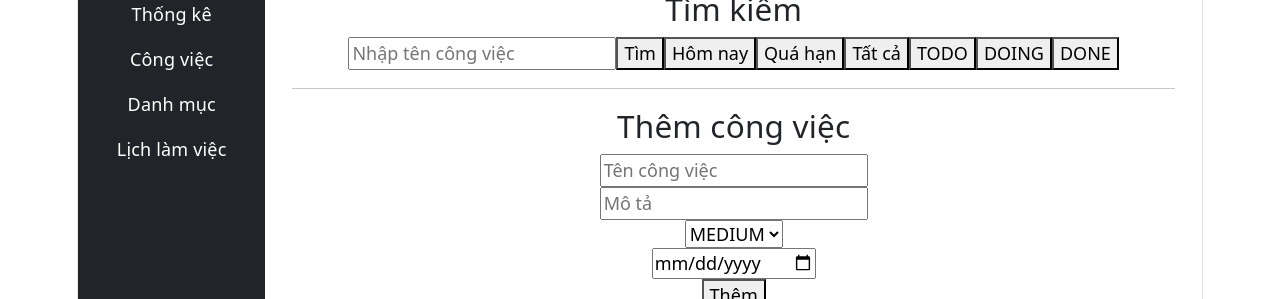
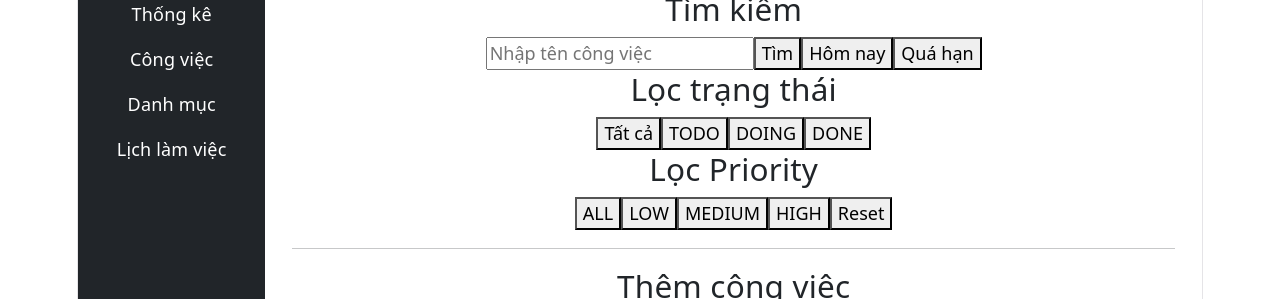
Before and after one commit to Vu-Duc-Vuong/Quan-Ly-Cong-Viec, a React app in the folder frontend/: page /tasks in a window 1280 px wide. Shown: the part 136-435 px from the top of the page. Built offline with nearby package versions, Linux system fonts and the light colour scheme; no server answers; the HTML template or start-up script is replaced by a standard one.

Commit message:
Improve task filters frontend

```diff
--- a/frontend/src/pages/Tasks.jsx
+++ b/frontend/src/pages/Tasks.jsx
@@ -19,11 +19,19 @@ function Tasks() {
 
     const [tasks,setTasks] = useState([]);
 
+    const [allTasks,setAllTasks] = useState([]);
+
 
     const [editId,setEditId] = useState(null);
 
 
     const [keyword,setKeyword] = useState("");
+
+
+    const [statusFilter,setStatusFilter] = useState("ALL");
+
+
+    const [priorityFilter,setPriorityFilter] = useState("ALL");
 
 
 
@@ -40,13 +48,13 @@ function Tasks() {
 
 
 
-
-
     const loadTasks = async()=>{
 
         const response = await getTasks();
 
         setTasks(response.data);
+
+        setAllTasks(response.data);
 
     };
 
@@ -59,7 +67,6 @@ function Tasks() {
         loadTasks();
 
     },[]);
-
 
 
 
@@ -96,7 +103,6 @@ function Tasks() {
             deadline:""
 
         });
-
 
         setEditId(null);
 
@@ -165,7 +171,8 @@ function Tasks() {
 
             priority:task.priority,
 
-            deadline:task.deadline
+            deadline:
+            task.deadline
             ?
             task.deadline.substring(0,10)
             :
@@ -184,25 +191,73 @@ function Tasks() {
 
 
 
+    const applyFilter=(data)=>{
+
+
+        let result=[...data];
+
+
+
+        if(statusFilter!=="ALL"){
+
+            result=result.filter(
+
+                task=>task.status===statusFilter
+
+            );
+
+        }
+
+
+
+
+        if(priorityFilter!=="ALL"){
+
+            result=result.filter(
+
+                task=>task.priority===priorityFilter
+
+            );
+
+        }
+
+
+
+        setTasks(result);
+
+
+    };
+
+
+
+
+
+
+
+
+
     const handleSearch=async()=>{
 
 
         if(!keyword){
 
-            loadTasks();
+            applyFilter(allTasks);
 
             return;
 
         }
 
 
+
         const response = await searchTasks(keyword);
 
 
-        setTasks(response.data);
+        applyFilter(response.data);
 
 
     };
+
+
 
 
 
@@ -216,10 +271,10 @@ function Tasks() {
 
         const response = await getTodayTasks();
 
+
         setTasks(response.data);
 
     };
-
 
 
 
@@ -232,6 +287,7 @@ function Tasks() {
 
         const response = await getOverdueTasks();
 
+
         setTasks(response.data);
 
     };
@@ -243,29 +299,107 @@ function Tasks() {
 
 
 
-
     const handleStatus=(status)=>{
 
 
-        if(status==="ALL"){
+        setStatusFilter(status);
 
-            loadTasks();
 
-            return;
+        let result=[...allTasks];
+
+
+
+        if(status!=="ALL"){
+
+            result=result.filter(
+
+                task=>task.status===status
+
+            );
 
         }
 
 
 
-        setTasks(
+        if(priorityFilter!=="ALL"){
 
-            tasks.filter(
+            result=result.filter(
 
-                task=>task.status===status
+                task=>task.priority===priorityFilter
 
-            )
+            );
 
-        );
+        }
+
+
+
+        setTasks(result);
+
+
+    };
+
+
+
+
+
+
+
+
+    const handlePriority=(priority)=>{
+
+
+        setPriorityFilter(priority);
+
+
+        let result=[...allTasks];
+
+
+
+        if(statusFilter!=="ALL"){
+
+            result=result.filter(
+
+                task=>task.status===statusFilter
+
+            );
+
+        }
+
+
+
+
+        if(priority!=="ALL"){
+
+            result=result.filter(
+
+                task=>task.priority===priority
+
+            );
+
+        }
+
+
+
+        setTasks(result);
+
+
+    };
+
+
+
+
+
+
+
+
+
+    const resetFilter=()=>{
+
+        setStatusFilter("ALL");
+
+        setPriorityFilter("ALL");
+
+        loadTasks();
 
     };
 
@@ -308,6 +442,7 @@ function Tasks() {
 
 
 
+
 return (
 
 <div>
@@ -324,7 +459,6 @@ Quản lý công việc
 <h3>
 Tìm kiếm
 </h3>
-
 
 
 <input
@@ -345,11 +479,9 @@ Tìm
 
 
 
-
 <button onClick={handleToday}>
 Hôm nay
 </button>
-
 
 
 
@@ -361,10 +493,14 @@ Quá hạn
 
 
 
+<h3>
+Lọc trạng thái
+</h3>
+
+
 <button onClick={()=>handleStatus("ALL")}>
 Tất cả
 </button>
-
 
 
 <button onClick={()=>handleStatus("TODO")}>
@@ -372,11 +508,9 @@ TODO
 </button>
 
 
-
 <button onClick={()=>handleStatus("DOING")}>
 DOING
 </button>
-
 
 
 <button onClick={()=>handleStatus("DONE")}>
@@ -387,9 +521,40 @@ DONE
 
 
 
-<hr/>
+<h3>
+Lọc Priority
+</h3>
 
 
+<button onClick={()=>handlePriority("ALL")}>
+ALL
+</button>
+
+
+<button onClick={()=>handlePriority("LOW")}>
+LOW
+</button>
+
+
+<button onClick={()=>handlePriority("MEDIUM")}>
+MEDIUM
+</button>
+
+
+<button onClick={()=>handlePriority("HIGH")}>
+HIGH
+</button>
+
+
+<button onClick={resetFilter}>
+Reset
+</button>
+
+
+
+
+
+<hr/>
 
 
 
@@ -407,7 +572,6 @@ editId
 }
 
 </h3>
-
 
 
 
@@ -432,7 +596,6 @@ onChange={handleChange}
 <br/>
 
 
-
 <input
 
 name="description"
@@ -450,7 +613,6 @@ onChange={handleChange}
 <br/>
 
 
-
 <select
 
 name="priority"
@@ -461,12 +623,19 @@ onChange={handleChange}
 
 >
 
+<option value="LOW">
+LOW
+</option>
 
-<option value="LOW">LOW</option>
 
-<option value="MEDIUM">MEDIUM</option>
+<option value="MEDIUM">
+MEDIUM
+</option>
 
-<option value="HIGH">HIGH</option>
+
+<option value="HIGH">
+HIGH
+</option>
 
 
 </select>
@@ -508,18 +677,13 @@ editId
 </button>
 
 
-
 </form>
 
 
 
 
 
-
-
 <hr/>
-
-
 
 
 
@@ -533,25 +697,16 @@ editId
 <tr>
 
 <th>ID</th>
-
 <th>Tên</th>
-
 <th>Mô tả</th>
-
 <th>Status</th>
-
 <th>Priority</th>
-
 <th>Deadline</th>
-
 <th>Thao tác</th>
-
 
 </tr>
 
-
 </thead>
-
 
 
 
@@ -587,20 +742,14 @@ tasks.map(task=>(
 {
 
 task.deadline
-
 ?
-
 new Date(task.deadline).toLocaleDateString()
-
 :
-
 ""
 
 }
 
 </td>
-
-
 
 
 <td>
@@ -651,7 +800,6 @@ Xóa
 
 
 
-
 </div>
 
 );
```
